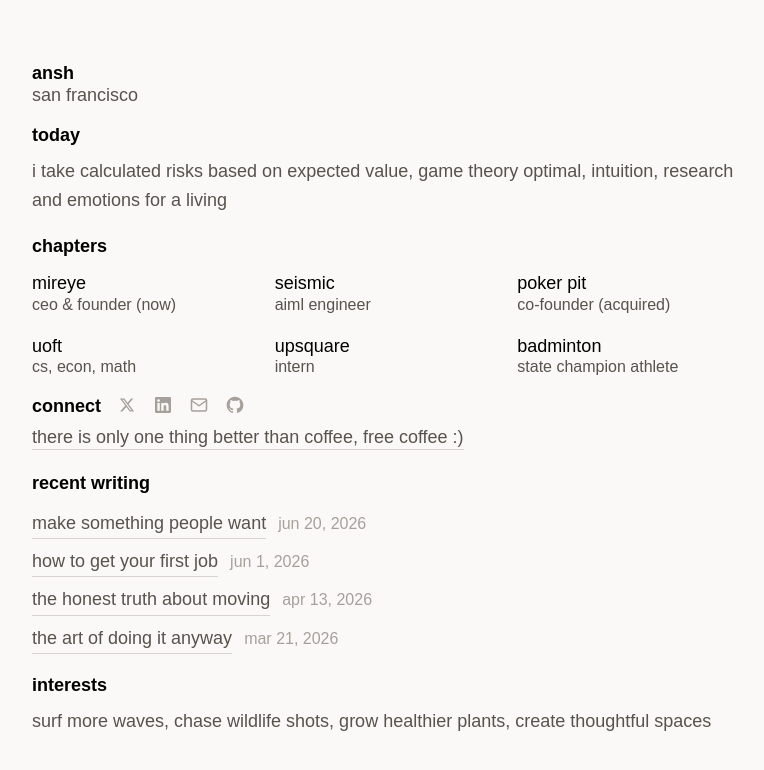
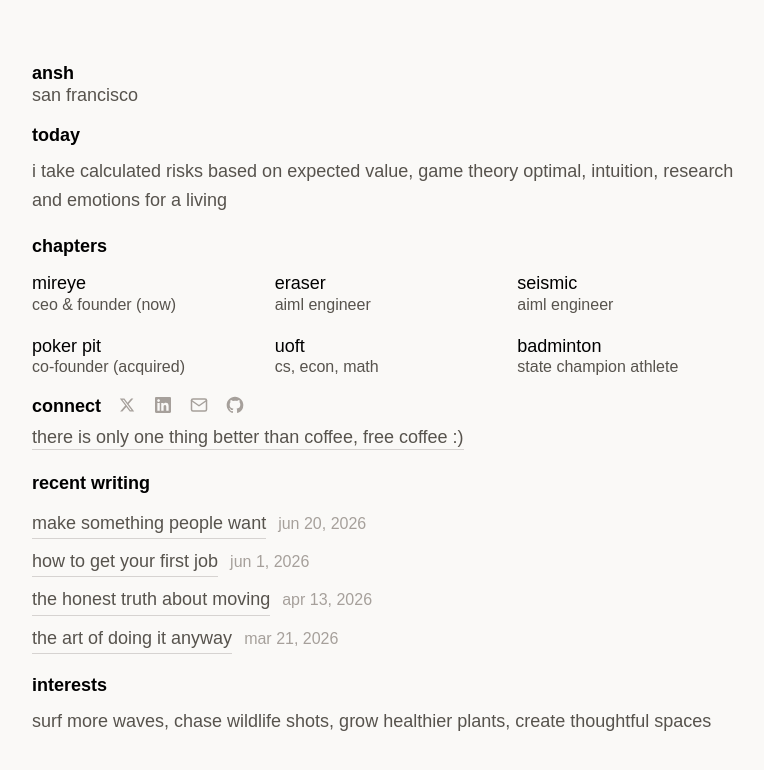
Before and after one commit to chokshiansh/anshchokshi, a React (Vite) app: page / in a window 1280 px wide. Shown: the top 770 px of the page, without its empty margins (256-1020 px from the left). Built offline with nearby package versions, Linux system fonts and the light colour scheme; a web font is replaced by a local one.

Commit message:
Update chapters: add Eraser, remove Upsquare

```diff
--- a/src/pages/Home.tsx
+++ b/src/pages/Home.tsx
@@ -6,7 +6,7 @@
   seismic: 'https://www.seismic.com/platform/aura/',
   mireye: 'https://www.mireye.ai',
   uoft: 'https://www.linkedin.com/feed/update/urn:li:activity:7077305545455472640/',
-  upsquare: 'https://upsquaretech.com/',
+  eraser: 'https://www.youtube.com/watch?v=3fhoV2WFaM4',
   badminton: 'https://www.youtube.com/watch?v=wQKMdH3aiAo&t=183s',
 };
 
@@ -15,10 +15,10 @@
 
   const pastItems = [
     { org: 'mireye', role: 'ceo & founder (now)' },
+    { org: 'eraser', role: 'aiml engineer' },
     { org: 'seismic', role: 'aiml engineer' },
     { org: 'poker pit', role: 'co-founder (acquired)' },
     { org: 'uoft', role: 'cs, econ, math' },
-    { org: 'upsquare', role: 'intern' },
     { org: 'badminton', role: 'state champion athlete' },
   ];
 
```
